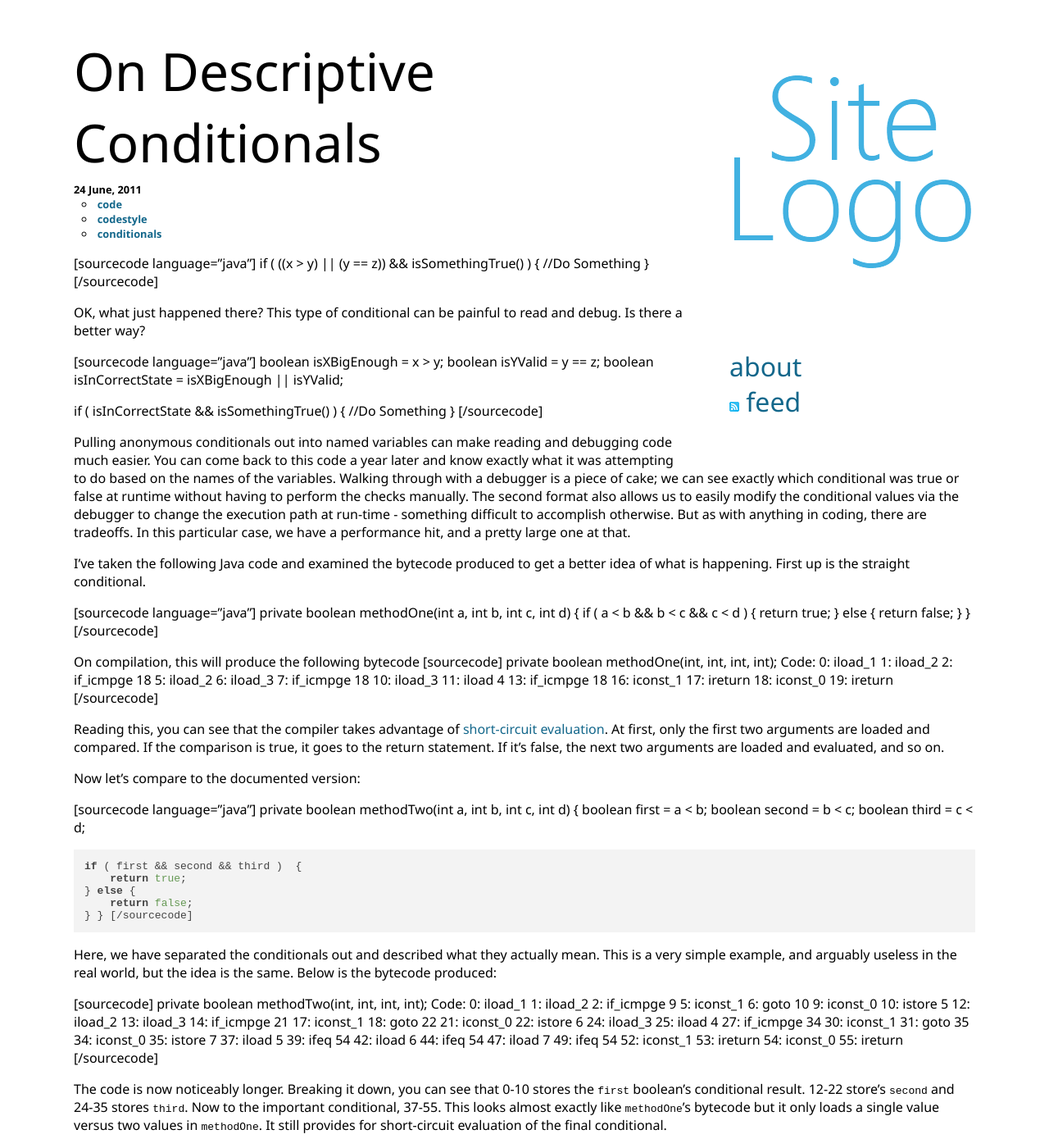
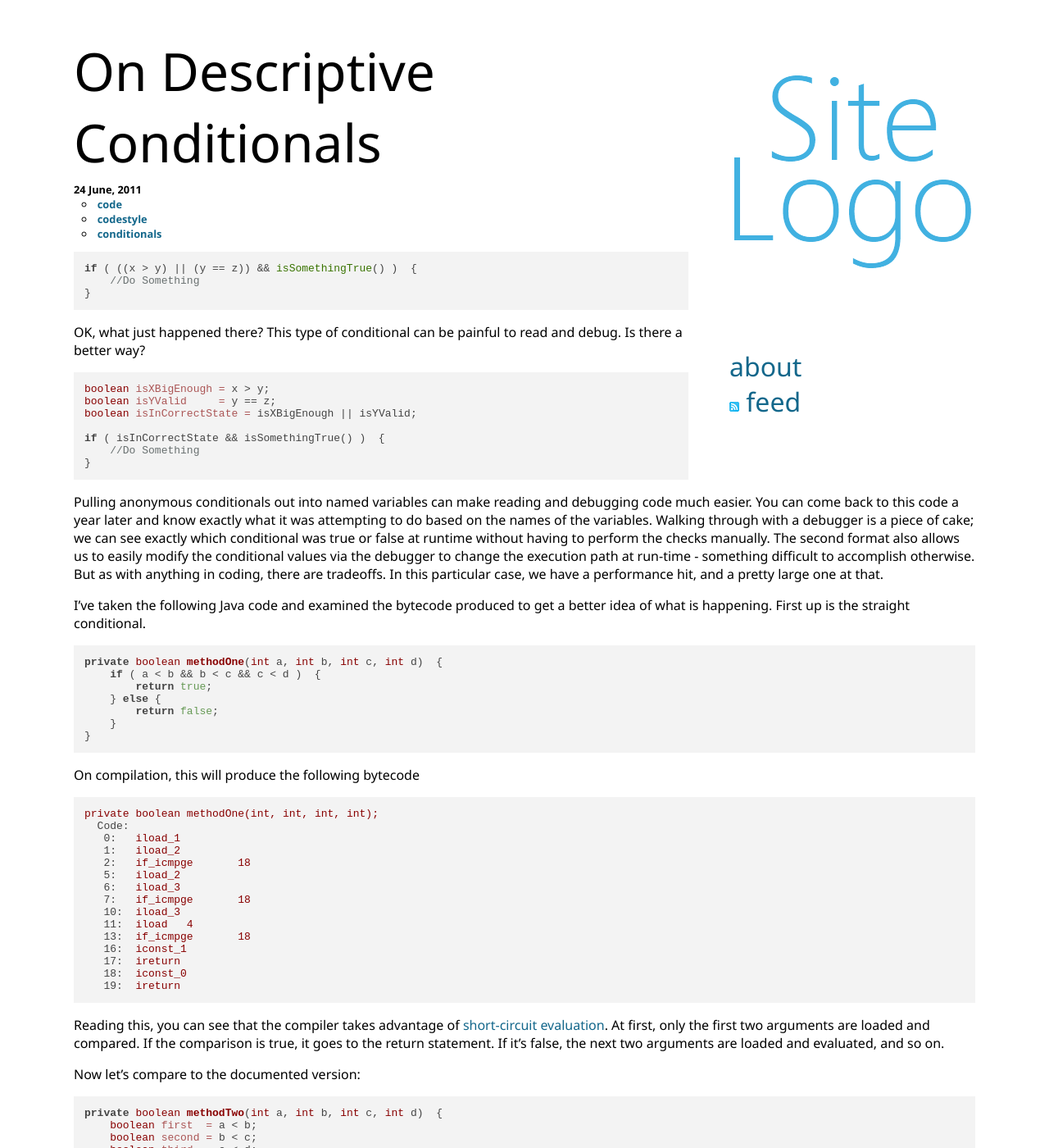
Before and after one commit to dsosby/ramdump, a Jekyll site: the page built from _posts/2011-06-24-on-descriptive-conditionals.md, in a window 1280 px wide and 1400 px high. Shown: the whole window at 82% size. Built offline with Jekyll 4.4.1, drawn with Linux system fonts in a browser that asks for light colours; nearby versions of some CDN libraries; some of the changed text lies outside the part shown.

Commit message:
MIssed saving some files apparently

````diff
--- a/_posts/2011-06-24-on-descriptive-conditionals.md
+++ b/_posts/2011-06-24-on-descriptive-conditionals.md
@@ -10,15 +10,15 @@ tags:
 - conditionals
 ---
 
-[sourcecode language="java"]
+```
 if ( ((x > y) || (y == z)) && isSomethingTrue() )  {
     //Do Something
 }
-[/sourcecode]
+```
 
 OK, what just happened there? This type of conditional can be painful to read and debug. Is there a better way?
 
-[sourcecode language="java"]
+```
 boolean isXBigEnough = x > y;
 boolean isYValid     = y == z;
 boolean isInCorrectState = isXBigEnough || isYValid;
@@ -26,13 +26,13 @@ boolean isInCorrectState = isXBigEnough || isYValid;
 if ( isInCorrectState && isSomethingTrue() )  {
     //Do Something
 }
-[/sourcecode]
+```
 
 Pulling anonymous conditionals out into named variables can make reading and debugging code much easier. You can come back to this code a year later and know exactly what it was attempting to do based on the names of the variables. Walking through with a debugger is a piece of cake; we can see exactly which conditional was true or false at runtime without having to perform the checks manually. The second format also allows us to easily modify the conditional values via the debugger to change the execution path at run-time - something difficult to accomplish otherwise. But as with anything in coding, there are tradeoffs. In this particular case, we have a performance hit, and a pretty large one at that.
 
 I've taken the following Java code and examined the bytecode produced to get a better idea of what is happening. First up is the straight conditional.
 
-[sourcecode language="java"]
+```
 private boolean methodOne(int a, int b, int c, int d)  {
     if ( a < b && b < c && c < d )  {
         return true;
@@ -40,10 +40,10 @@ private boolean methodOne(int a, int b, int c, int d)  {
         return false;
     }
 }
-[/sourcecode]
+```
 
 On compilation, this will produce the following bytecode
-[sourcecode]
+```
 private boolean methodOne(int, int, int, int);
   Code:
    0:	iload_1
@@ -59,13 +59,13 @@ private boolean methodOne(int, int, int, int);
    17:	ireturn
    18:	iconst_0
    19:	ireturn
-[/sourcecode]
+```
 
 Reading this, you can see that the compiler takes advantage of <a href="http://en.wikipedia.org/wiki/Short-circuit_evaluation" title="short-circuit evaluation" target="_blank">short-circuit evaluation</a>. At first, only the first two arguments are loaded and compared. If the comparison is true, it goes to the return statement. If it's false, the next two arguments are loaded and evaluated, and so on.
 
 Now let's compare to the documented version:
 
-[sourcecode language="java"]
+```
 private boolean methodTwo(int a, int b, int c, int d)  {
     boolean first  = a < b;
     boolean second = b < c;
@@ -77,11 +77,11 @@ private boolean methodTwo(int a, int b, int c, int d)  {
         return false;
     }
 }
-[/sourcecode]
+```
 
 Here, we have separated the conditionals out and described what they actually mean. This is a very simple example, and arguably useless in the real world, but the idea is the same. Below is the bytecode produced:
 
-[sourcecode]
+```
 private boolean methodTwo(int, int, int, int);
   Code:
    0:	iload_1
@@ -115,7 +115,7 @@ private boolean methodTwo(int, int, int, int);
    53:	ireturn
    54:	iconst_0
    55:	ireturn
-[/sourcecode]
+```
 
 The code is now noticeably longer. Breaking it down, you can see that 0-10 stores the <code>first</code> boolean's conditional result. 12-22 store's <code>second</code> and 24-35 stores <code>third</code>. Now to the important conditional, 37-55. This looks almost exactly like <code>methodOne</code>'s bytecode but it only loads a single value versus two values in <code>methodOne</code>. It still provides for short-circuit evaluation of the final conditional.
 
@@ -123,7 +123,7 @@ The issues should be obvious at this point. <code>methodTwo</code> must perform
 
 To compare the run-time performance of the two approaches, I benchmarked the simplest cases that do not take advantage of short-circuit evaluation since the short-circuit may or may not run.
 
-[sourcecode language="java"]
+```
     private boolean methodOne(int a, int b)  {
         if ( a < b )  {
             return true;
@@ -141,7 +141,7 @@ To compare the run-time performance of the two approaches, I benchmarked the sim
             return false;
         }
     }
-[/sourcecode]
+```
 
 Benchmarking this simple code shows that the mere act of storing a new boolean slows the method down by <b>18%</b>. With more conditionals and use of short-circuit evaluation, the performance hit will only go up from there.
 
````
Also changed, not shown: _posts/2011-07-15-project-euler-problem-1-in-clojure.md (+9 -9 lines), 4 other files.
